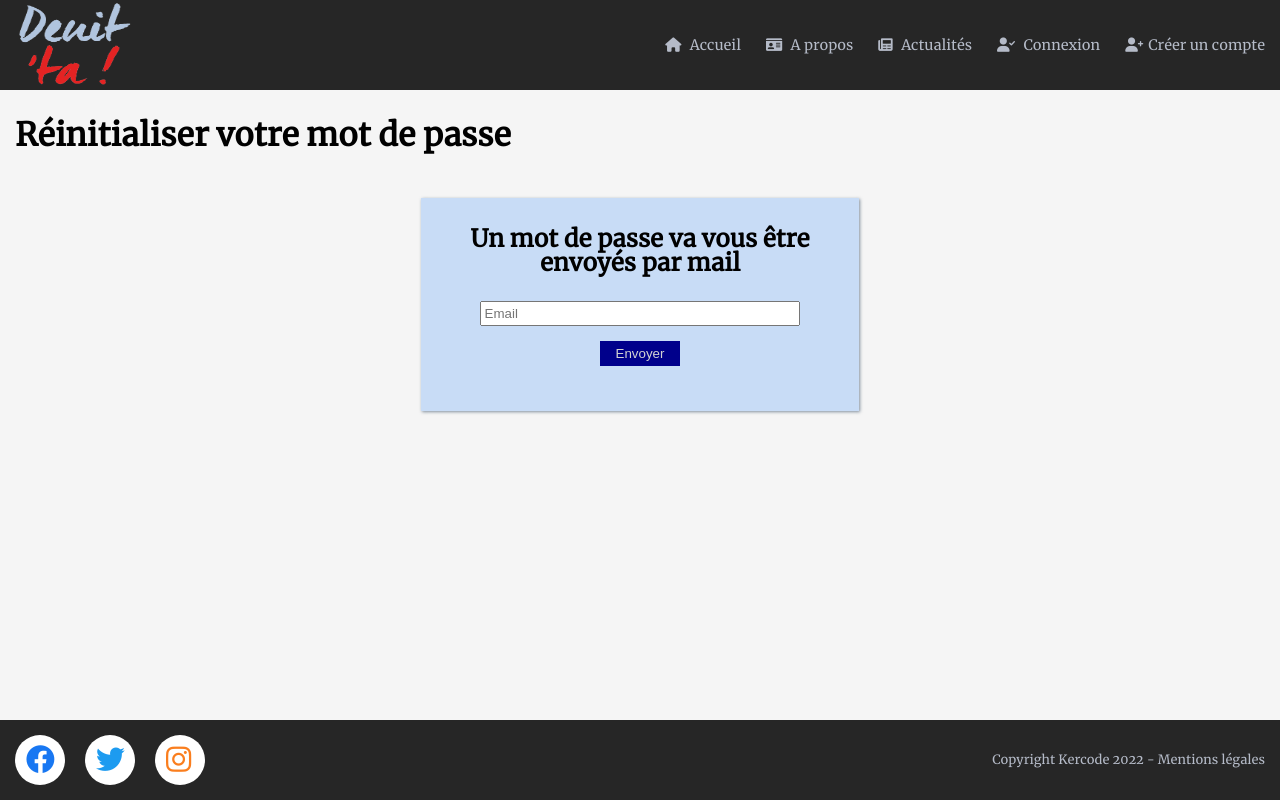
After one commit to LorsGuillou/deuit-ta, a PHP site: template app/Views/front/templates/reset.php in a window 1280 px wide. The commit adds this page. Run offline with PHP 8.4, Linux system fonts and the light colour scheme; the template is opened without the code that fills it, so the values that code supplies are empty.

Commit message:
👌 IMPROVE: footer 📦 NEW: début reset mdp

```diff
--- a/Public/front/css/style.css
+++ b/Public/front/css/style.css
@@ -53,8 +53,14 @@
 }
 
 body {
+    position: relative;
+    min-height: 100vh;
     background-color: var(--lightbg);
     font-family: 'merriweatherregular', 'Calibri';
+}
+
+main {
+    padding-bottom: 150px;
 }
 
 a {
@@ -320,6 +326,10 @@ header #headband .hamburger.active .bar:nth-child(3) {
     justify-content: space-evenly;
 }
 
+#blog-pagination {
+    padding-bottom: 100px;
+}
+
 #blog-pagination .pagination .page-nav a {
     color: var(--shadow);
 }
@@ -386,6 +396,7 @@ header #headband .hamburger.active .bar:nth-child(3) {
 .input-page p button.submit {
     background-color: darkblue;
     color: lightgrey;
+    transition: 0.2s ease;
 }
 
 .input-page p button.submit:hover {
@@ -396,6 +407,7 @@ header #headband .hamburger.active .bar:nth-child(3) {
 .input-page p button.reset {
     background-color: darkred;
     color: lightgrey;
+    transition: 0.2s ease;
 }
 
 .input-page p button.reset:hover {
@@ -415,6 +427,15 @@ header #headband .hamburger.active .bar:nth-child(3) {
     margin-top: -15px;
     display: block;
     padding: 20px 0;
+}
+
+#login-page #reset-link {
+    color: var(--shadow);
+    transition: 0.2s ease;
+}
+
+#login-page #reset-link:hover {
+    color: var(--linkhover);
 }
 
 
@@ -481,8 +502,9 @@ header #headband .hamburger.active .bar:nth-child(3) {
 =========== */
 
 footer {
+    position: absolute;
+    bottom: 0;
     background-color: var(--darkbg);
-    margin-top: 40px;
     width: 100%;
 }
 
--- a/app/Controllers/FrontController.php
+++ b/app/Controllers/FrontController.php
@@ -45,6 +45,10 @@ class FrontController extends Controller {
         require ($this->view('front', 'login'));
     }
 
+    public function reset($alert = null) {
+        require ($this->view('front', 'reset'));
+    }
+
     public function newUser($alert = null) {
         require ($this->view('front', 'register'));
     }
--- a/app/Views/front/templates/login.php
+++ b/app/Views/front/templates/login.php
@@ -16,6 +16,7 @@
                     <button type="submit" id="button-login" class="submit">Connexion</button>
                 </p>
             </form>
+            <a id="reset-link" href="reset">Mot de passe oublié ?</a>
         </section>
     </main>
 
--- /dev/null
+++ b/app/Views/front/templates/reset.php
@@ -0,0 +1,19 @@
+<?php include_once ('app/Views/front/layout/header.php') ?>
+
+    <main class="container">
+        <h1>Réinitialiser votre mot de passe</h1>
+            <section class="input-page">
+                <h2>Un mot de passe va vous être envoyés par mail</h2>
+                <?= $alert ?>
+                <form>
+                    <p>
+                        <input type="email" id="reset-mail" name="reset-mail" placeholder="Email">
+                    </p>
+                    <p>
+                        <button type="submit" id="reset-submit" class="submit">Envoyer</button>
+                    </p>
+                </form>
+            </section>
+    </main>
+
+<?php include_once ('app/Views/front/layout/footer.php') ?>
--- a/index.php
+++ b/index.php
@@ -139,6 +139,11 @@ try {
 
             }
 
+        // Mot de passe perdu
+        } else if ($_GET['action'] == 'reset') {
+
+            $frontController->reset();
+
         // Aller sur Créer un compte
         } elseif ($_GET['action'] == 'register') {
 
```
